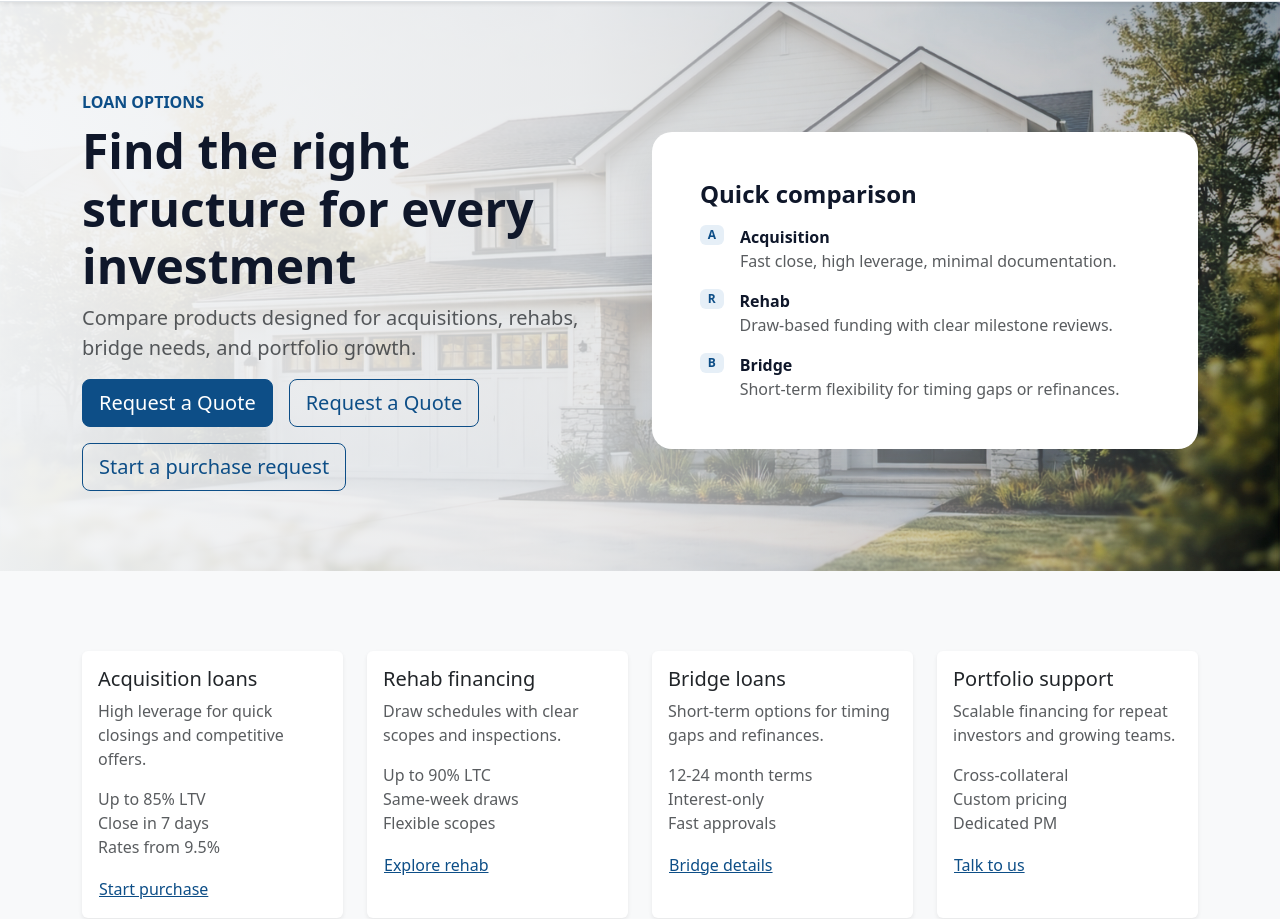
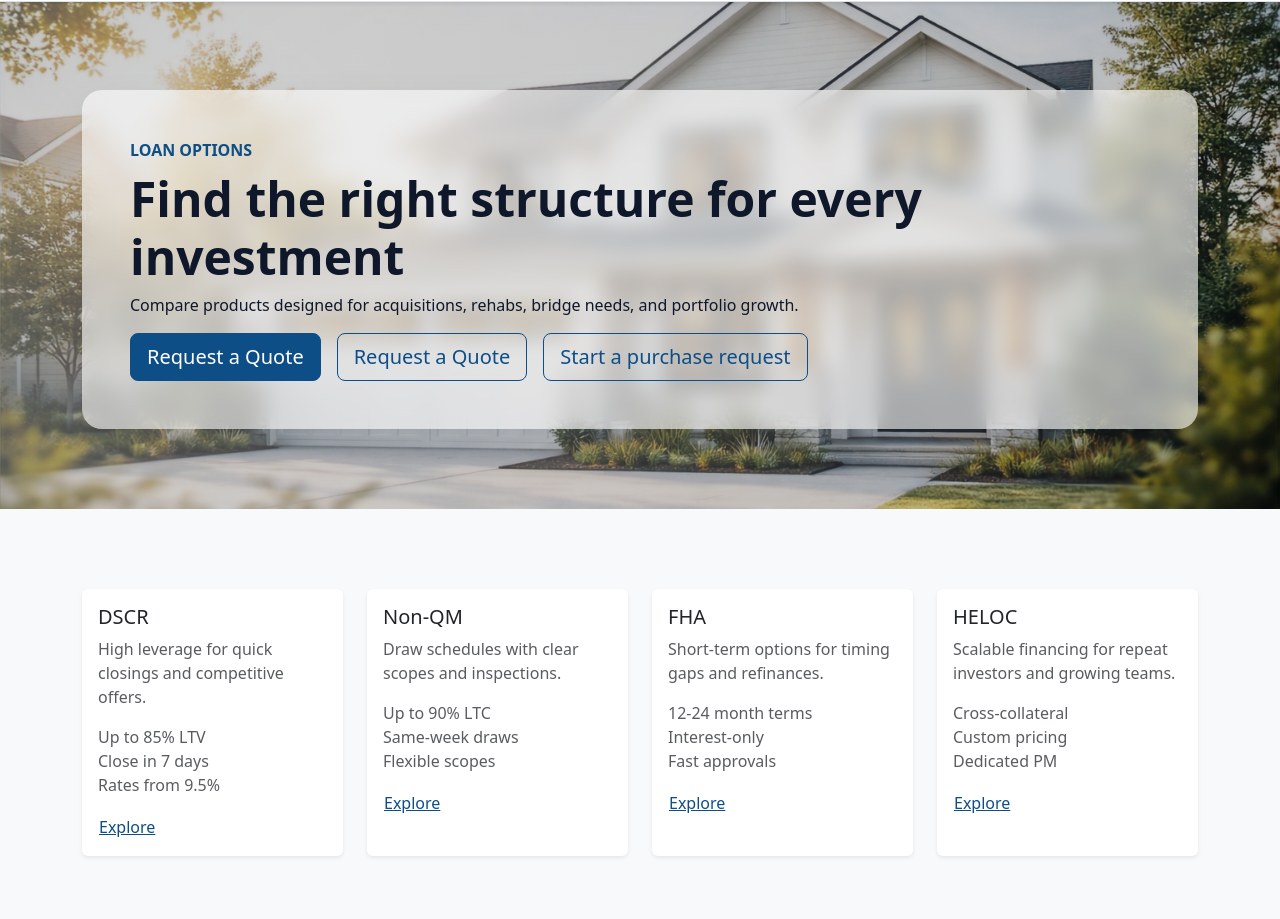
Before and after one commit to quantumpat/methodlending, a React (Vite) app: page /loan-options in a window 1280 px wide. Shown: the part 166-1085 px from the top of the page. Built offline with nearby package versions, Linux system fonts and the light colour scheme; a web font is replaced by a local one.

Commit message:
Removed false text!

```diff
--- a/src/App.css
+++ b/src/App.css
@@ -13,3 +13,7 @@ main {
   width: auto;
   display: block;
 }
+
+.hidden {
+  display: none;
+}
--- a/src/App.tsx
+++ b/src/App.tsx
@@ -167,7 +167,7 @@ function App() {
               <div className="text-muted">© 2026 Method Lending</div>
             </div>
             <div className="col-lg-5">
-              <p className="text-muted mb-0">
+              <p className="text-muted mb-0 hidden">
                 Method Lending is a mortgage brokerage company. NMLS #2753300. Licensed by the California
                 Department of Financial Protection and Innovation under the California Residential Mortgage
                 Lending Act. Equal Housing Opportunity. For licensing information, visit{' '}
--- a/src/index.css
+++ b/src/index.css
@@ -147,6 +147,19 @@ a {
   text-decoration: none;
 }
 
+.btn-loan-options {
+  background-color: #ffffff;
+  border-color: #0f172a;
+  color: #0f172a;
+}
+
+.btn-loan-options:hover,
+.btn-loan-options:focus {
+  background-color: #0f172a;
+  border-color: #0f172a;
+  color: #ffffff;
+}
+
 .section {
   padding: 5rem 0;
 }
@@ -160,6 +173,12 @@ a {
   position: relative;
   background: url('/images/House%201.png') center/cover no-repeat;
   color: #0f172a;
+  image-rendering: high-quality;
+}
+
+#home.hero-section--image {
+  min-height: calc(50vh - 168px);
+  padding: 8.25rem 0 7.5rem;
 }
 
 .hero-section--image-house-2 {
@@ -174,7 +193,7 @@ a {
   content: '';
   position: absolute;
   inset: 0;
-  background: linear-gradient(90deg, rgba(248, 250, 252, 0.95), rgba(248, 250, 252, 0.75) 45%, rgba(15, 23, 42, 0));
+  background: linear-gradient(90deg, rgba(248, 250, 252, 0.3), rgba(248, 250, 252, 0.2) 45%, rgba(15, 23, 42, 0));
   z-index: 0;
 }
 
@@ -236,3 +255,8 @@ a {
 .team-card .card-body {
   padding: 2rem;
 }
+
+.light-fade {
+  background: rgba(255, 255, 255, 0.6);
+  backdrop-filter: blur(10px);
+}
--- a/src/pages/Home.tsx
+++ b/src/pages/Home.tsx
@@ -5,32 +5,27 @@ const Home = () => (
     <section id="home" className="hero-section hero-section--image">
       <div className="container">
         <div className="row align-items-center g-4">
-          <div className="col-lg-6">
-            <p className="text-uppercase text-primary fw-semibold mb-2">
-              Method Lending
-            </p>
+          <div className="col-lg-8">
             <h1 className="display-5 fw-bold">
-              Modern capital solutions for real estate investors
+              Finding the Right Mortgage for You
             </h1>
+            <h5 className="display-7 fs-3">
+              Your path to home ownership starts here
+            </h5>
             <p className="lead text-muted">
-              Fast, transparent lending for acquisitions, rehab, and bridge
-              financing. We help you close confidently with clear terms and
-              responsive support.
+              Purchase, refinance, and investment opportunity with clarity. <br /> Professional guidance and structure at every step.
             </p>
             <div className="d-flex flex-wrap gap-3">
-              <a className="btn btn-primary btn-lg" href="/#contact">
-                Start a conversation
-              </a>
-              <Link className="btn btn-outline-primary btn-lg" to="/request-quote">
-                  Request a Quote
+              <Link className="btn btn-primary btn-lg" to="/request-quote">
+                Request a Quote
               </Link>
-              <a className="btn btn-outline-primary btn-lg" href="/#process">
-                See how it works
-              </a>
+              <Link className="btn btn-lg btn-loan-options" to="/loan-options">
+                Loan Options
+              </Link>
             </div>
           </div>
           <div className="col-lg-6">
-            <div className="hero-card p-4 p-md-5">
+            <div className="hero-card p-4 p-md-5 hidden">
               <h2 className="h4 fw-semibold mb-3">Funding highlights</h2>
               <ul className="list-unstyled mb-4">
                 <li className="d-flex align-items-start gap-3 mb-3">
--- a/src/pages/LoanOptionsPage.tsx
+++ b/src/pages/LoanOptionsPage.tsx
@@ -5,14 +5,15 @@ const LoanOptionsPage = () => (
     <section id="loan-options-hero" className="hero-section hero-section--image hero-section--image-house-2">
       <div className="container">
         <div className="row align-items-center g-4">
-          <div className="col-lg-6">
+          <div className="col-lg-12">
+            <div className="hero-card p-4 p-md-5 light-fade">
               <p className="text-uppercase text-primary fw-semibold mb-2">
                 Loan options
               </p>
               <h1 className="display-5 fw-bold">
                 Find the right structure for every investment
               </h1>
-            <p className="lead text-muted">
+              <p className="display-7">
                 Compare products designed for acquisitions, rehabs, bridge needs,
                 and portfolio growth.
               </p>
@@ -28,39 +29,6 @@ const LoanOptionsPage = () => (
                 </a>
               </div>
             </div>
-          <div className="col-lg-6">
-            <div className="hero-card p-4 p-md-5">
-              <h2 className="h4 fw-semibold mb-3">Quick comparison</h2>
-              <ul className="list-unstyled mb-0">
-                <li className="d-flex align-items-start gap-3 mb-3">
-                  <span className="badge bg-primary-subtle text-primary">A</span>
-                  <div>
-                    <strong>Acquisition</strong>
-                    <p className="text-muted mb-0">
-                      Fast close, high leverage, minimal documentation.
-                    </p>
-                  </div>
-                </li>
-                <li className="d-flex align-items-start gap-3 mb-3">
-                  <span className="badge bg-primary-subtle text-primary">R</span>
-                  <div>
-                    <strong>Rehab</strong>
-                    <p className="text-muted mb-0">
-                      Draw-based funding with clear milestone reviews.
-                    </p>
-                  </div>
-                </li>
-                <li className="d-flex align-items-start gap-3">
-                  <span className="badge bg-primary-subtle text-primary">B</span>
-                  <div>
-                    <strong>Bridge</strong>
-                    <p className="text-muted mb-0">
-                      Short-term flexibility for timing gaps or refinances.
-                    </p>
-                  </div>
-                </li>
-              </ul>
-            </div>
           </div>
         </div>
       </div>
@@ -72,7 +40,7 @@ const LoanOptionsPage = () => (
           <div className="col-md-6 col-lg-3">
             <div className="card h-100 border-0 shadow-sm">
               <div className="card-body">
-                <h3 className="h5">Acquisition loans</h3>
+                <h3 className="h5">DSCR</h3>
                 <p className="text-muted">
                   High leverage for quick closings and competitive offers.
                 </p>
@@ -81,8 +49,8 @@ const LoanOptionsPage = () => (
                   <li>Close in 7 days</li>
                   <li>Rates from 9.5%</li>
                 </ul>
-                <a className="btn btn-link p-0" href="/purchase">
-                  Start purchase
+                <a className="btn btn-link p-0" href="/request-quote">
+                  Explore
                 </a>
               </div>
             </div>
@@ -90,7 +58,7 @@ const LoanOptionsPage = () => (
           <div className="col-md-6 col-lg-3">
             <div className="card h-100 border-0 shadow-sm">
               <div className="card-body">
-                <h3 className="h5">Rehab financing</h3>
+                <h3 className="h5">Non-QM</h3>
                 <p className="text-muted">
                   Draw schedules with clear scopes and inspections.
                 </p>
@@ -99,8 +67,8 @@ const LoanOptionsPage = () => (
                   <li>Same-week draws</li>
                   <li>Flexible scopes</li>
                 </ul>
-                <a className="btn btn-link p-0" href="/purchase">
-                  Explore rehab
+                <a className="btn btn-link p-0" href="/request-quote">
+                  Explore
                 </a>
               </div>
             </div>
@@ -108,7 +76,7 @@ const LoanOptionsPage = () => (
           <div className="col-md-6 col-lg-3">
             <div className="card h-100 border-0 shadow-sm">
               <div className="card-body">
-                <h3 className="h5">Bridge loans</h3>
+                <h3 className="h5">FHA</h3>
                 <p className="text-muted">
                   Short-term options for timing gaps and refinances.
                 </p>
@@ -117,8 +85,8 @@ const LoanOptionsPage = () => (
                   <li>Interest-only</li>
                   <li>Fast approvals</li>
                 </ul>
-                <a className="btn btn-link p-0" href="/refinance">
-                  Bridge details
+                <a className="btn btn-link p-0" href="/request-quote">
+                  Explore
                 </a>
               </div>
             </div>
@@ -126,7 +94,7 @@ const LoanOptionsPage = () => (
           <div className="col-md-6 col-lg-3">
             <div className="card h-100 border-0 shadow-sm">
               <div className="card-body">
-                <h3 className="h5">Portfolio support</h3>
+                <h3 className="h5">HELOC</h3>
                 <p className="text-muted">
                   Scalable financing for repeat investors and growing teams.
                 </p>
@@ -135,17 +103,12 @@ const LoanOptionsPage = () => (
                   <li>Custom pricing</li>
                   <li>Dedicated PM</li>
                 </ul>
-                <a className="btn btn-link p-0" href="/#contact">
-                  Talk to us
+                <a className="btn btn-link p-0" href="/request-quote">
+                  Explore
                 </a>
               </div>
             </div>
           </div>
-        </div>
-        <div className="mt-4">
-          <Link className="btn btn-primary" to="/request-quote">
-            Request a Quote
-          </Link>
         </div>
       </div>
     </section>
--- a/src/pages/TeamPage.tsx
+++ b/src/pages/TeamPage.tsx
@@ -26,40 +26,6 @@ const TeamPage = () => (
               <a className="btn btn-outline-primary btn-lg" href="/loan-options">
                 View loan options
               </a>
-            </div>
-          </div>
-          <div className="col-lg-6">
-            <div className="hero-card p-4 p-md-5">
-              <h2 className="h4 fw-semibold mb-3">Leadership at a glance</h2>
-              <ul className="list-unstyled mb-0">
-                <li className="d-flex align-items-start gap-3 mb-3">
-                  <span className="badge bg-primary-subtle text-primary">15+</span>
-                  <div>
-                    <strong>Years of lending expertise</strong>
-                    <p className="text-muted mb-0">
-                      Our team has closed hundreds of investor projects.
-                    </p>
-                  </div>
-                </li>
-                <li className="d-flex align-items-start gap-3 mb-3">
-                  <span className="badge bg-primary-subtle text-primary">9</span>
-                  <div>
-                    <strong>Local market analysts</strong>
-                    <p className="text-muted mb-0">
-                      Deep data on submarkets and property performance.
-                    </p>
-                  </div>
-                </li>
-                <li className="d-flex align-items-start gap-3">
-                  <span className="badge bg-primary-subtle text-primary">24/7</span>
-                  <div>
-                    <strong>Client-first support</strong>
-                    <p className="text-muted mb-0">
-                      Quick responses and clear updates at every step.
-                    </p>
-                  </div>
-                </li>
-              </ul>
             </div>
           </div>
         </div>
```
Lines whose indentation alone changed are shown as unchanged.
